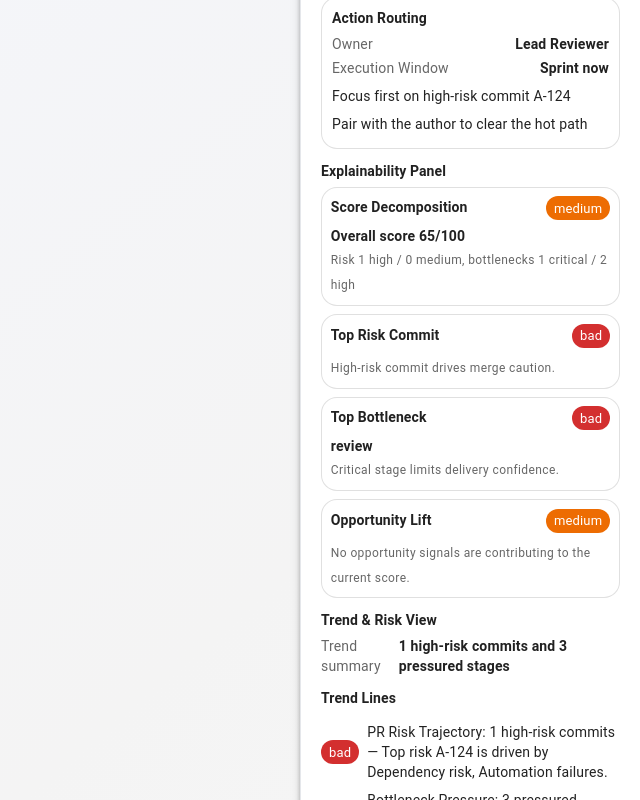
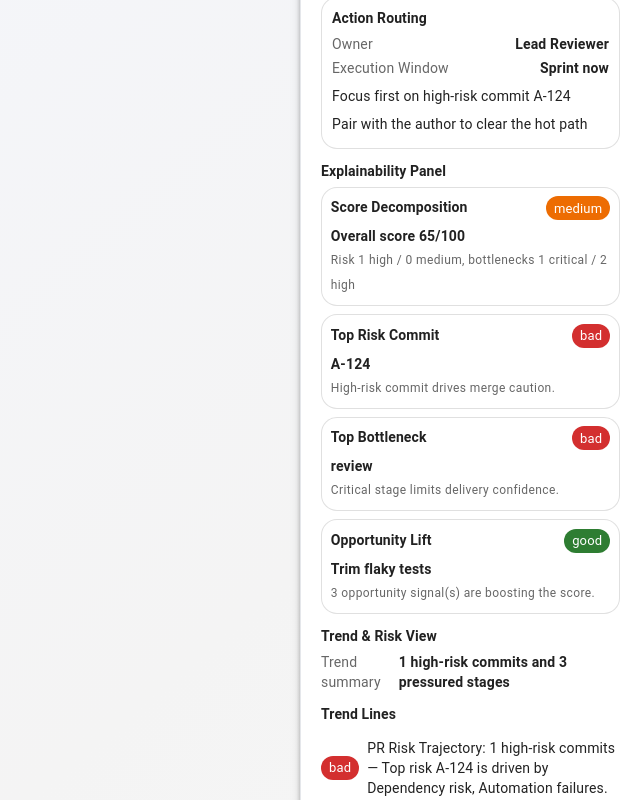
Before and after one commit to pratik-saptarshi/rocinante, a React (Vite) app in the folder ui/: page / in a window 1280 px wide. Shown: the part 598-1398 px from the top of the page, without its empty margins (640-1280 px from the left). Built offline with nearby package versions, Linux system fonts and the light colour scheme.

Commit message:
fix(ui): restore explainability trace contract

```diff
--- a/ui/src/dashboard-explainability.ts
+++ b/ui/src/dashboard-explainability.ts
@@ -28,14 +28,17 @@ export function buildExplainabilityTraces(pulse: QualityPulse): ExplainabilityTr
     {
       id: 'explain-bottleneck',
       title: 'Top Bottleneck',
-      summary: pulse.topBottleneckName,
+      summary:
+        pulse.bottleneckBuckets.critical > 0 || pulse.bottleneckBuckets.high > 0
+          ? pulse.topBottleneckName
+          : 'No severe bottleneck',
       detail: pulse.bottleneckBuckets.critical > 0 ? 'Critical stage limits delivery confidence.' : 'No critical stage is currently suppressing flow.',
       status: pulse.bottleneckBuckets.critical > 0 ? 'bad' : 'medium'
     },
     {
       id: 'explain-opportunity',
       title: 'Opportunity Lift',
-      summary: pulse.topOpportunityTitle,
+      summary: pulse.opportunityCount > 0 ? pulse.topOpportunityTitle : 'No opportunity signal',
       detail:
         pulse.opportunityCount > 0
           ? `${pulse.opportunityCount} opportunity signal(s) are boosting the score.`
--- a/ui/src/dashboard-visuals.ts
+++ b/ui/src/dashboard-visuals.ts
@@ -65,7 +65,7 @@ export function buildDashboardVisuals(insights: DashboardInsights): DashboardVis
         id: 'bottleneck-pressure',
         label: 'Bottleneck Pressure',
         value: `${pressureStages} pressured stages`,
-        tone: topStage ? topStage.status : 'good',
+        tone: topStage ? (topStage.status === 'critical' ? 'bad' : topStage.status === 'high' ? 'medium' : 'good') : 'good',
         rationale: topStage
           ? `Highest-pressure stage ${topStage.name} needs ${topStage.status === 'critical' ? 'immediate' : 'near-term'} attention.`
           : 'The current sample window has no pressured stages.'
--- a/ui/src/domain/quality-pulse.ts
+++ b/ui/src/domain/quality-pulse.ts
@@ -1,4 +1,4 @@
-import type { BottleneckCard, CommitRiskCard, DashboardInsights, OpportunityCard } from '../insight-engine';
+import type { BottleneckCard, CommitRiskCard, DashboardInsights } from '../insight-engine';
 
 export type StakeholderAudience = 'lead' | 'manager' | 'executive' | 'security';
 
@@ -17,7 +17,10 @@ export interface PulseRoute {
 export interface QualityPulse {
   overallScore: number;
   securitySignalCount: number;
+  opportunityCount: number;
   topBottleneckName: string;
+  topRiskCommitId: string;
+  topOpportunityTitle: string;
   riskBuckets: {
     high: number;
     medium: number;
@@ -53,6 +56,10 @@ function summarizeBottlenecks(bottlenecks: BottleneckCard[]): QualityPulse['bott
   );
 }
 
+function levelToSeverity(level: 'high' | 'medium' | 'good'): PulseAction['severity'] {
+  return level === 'high' ? 'bad' : level;
+}
+
 function buildRecommendations(
   insights: DashboardInsights
 ): Record<StakeholderAudience, PulseAction[]> {
@@ -68,12 +75,12 @@ function buildRecommendations(
       {
         id: 'lead-1',
         message: `Focus first on high-risk commit ${topRisk?.id ?? 'sample'} before expanding the next cycle.`,
-        severity: topRisk?.level ?? 'medium'
+        severity: levelToSeverity(topRisk?.level ?? 'medium')
       },
       {
         id: 'lead-2',
         message: `Focus first on high-risk commit ${insights.commitRiskCards[1]?.id ?? 'sample'} after automation stabilizes.`,
-        severity: insights.commitRiskCards[1]?.level ?? 'medium'
+        severity: levelToSeverity(insights.commitRiskCards[1]?.level ?? 'medium')
       }
     ],
     manager: [
@@ -104,7 +111,7 @@ function buildRecommendations(
       ? securitySignals.slice(0, 2).map((signal, index) => ({
           id: `security-${index + 1}`,
           message: `Security-sensitive signals from ${signal.id} should be reviewed before release.`,
-          severity: signal.level
+          severity: levelToSeverity(signal.level)
         }))
       : [
           {
@@ -144,16 +151,22 @@ function buildRoutes(): QualityPulse['actionRoutes'] {
 export function buildQualityPulse(insights: DashboardInsights): QualityPulse {
   const riskBuckets = summarizeRiskBuckets(insights.commitRiskCards);
   const bottleneckBuckets = summarizeBottlenecks(insights.bottlenecks);
+  const topRisk = [...insights.commitRiskCards].sort((left, right) => right.score - left.score)[0];
   const topBottleneck = [...insights.bottlenecks].sort((left, right) => right.impact - left.impact)[0];
+  const topOpportunity = [...insights.opportunities].sort((left, right) => right.priorityScore - left.priorityScore)[0];
   const securitySignalCount = insights.commitRiskCards.filter((risk) =>
     risk.reasons.some((reason) => reason === 'Dependency risk' || reason === 'Automation failures')
   ).length;
+  const opportunityCount = insights.opportunities.length;
   const overallScore = Math.max(45, 100 - riskBuckets.high * 10 - bottleneckBuckets.critical * 15 - bottleneckBuckets.high * 5);
 
   return {
     overallScore,
     securitySignalCount,
+    opportunityCount,
     topBottleneckName: topBottleneck?.name ?? 'review',
+    topRiskCommitId: topRisk?.id ?? 'sample',
+    topOpportunityTitle: topOpportunity?.title ?? 'trim flaky tests',
     riskBuckets,
     bottleneckBuckets,
     recommendations: buildRecommendations(insights),
--- a/ui/src/insight-engine.ts
+++ b/ui/src/insight-engine.ts
@@ -143,14 +143,16 @@ function limitList<T>(items: T[], limit?: number): T[] {
 }
 
 export function buildDashboardInsights(payload: InsightPayload = {}, limits: InsightLimits = {}): DashboardInsights {
-  const commits = limitList(payload.commits?.length ? payload.commits : defaultCommitSeed, limits.risks);
+  const commits = payload.commits?.length ? payload.commits : defaultCommitSeed;
   const stages = payload.stages?.length ? payload.stages : defaultStageSeed;
-  const signals = limitList(payload.signals?.length ? payload.signals : defaultSignalSeed, limits.opportunities);
+  const signals = payload.signals?.length ? payload.signals : defaultSignalSeed;
   const latencyCeiling = limits.latencyP95Ms ?? 1_000;
+  const commitRiskCards = commits.map(scoreCommit).sort((left, right) => right.score - left.score);
+  const opportunityCards = signals.map(signalToOpportunity).sort((left, right) => right.priorityScore - left.priorityScore);
 
   return {
-    commitRiskCards: commits.map(scoreCommit),
+    commitRiskCards: limitList(commitRiskCards, limits.risks),
     bottlenecks: stages.map((stage) => stageToBottleneck(stage, latencyCeiling)),
-    opportunities: signals.map(signalToOpportunity)
+    opportunities: limitList(opportunityCards, limits.opportunities)
   };
 }
```
Also changed, not shown: 1 other file (tests, documents, lock files or other folders).
